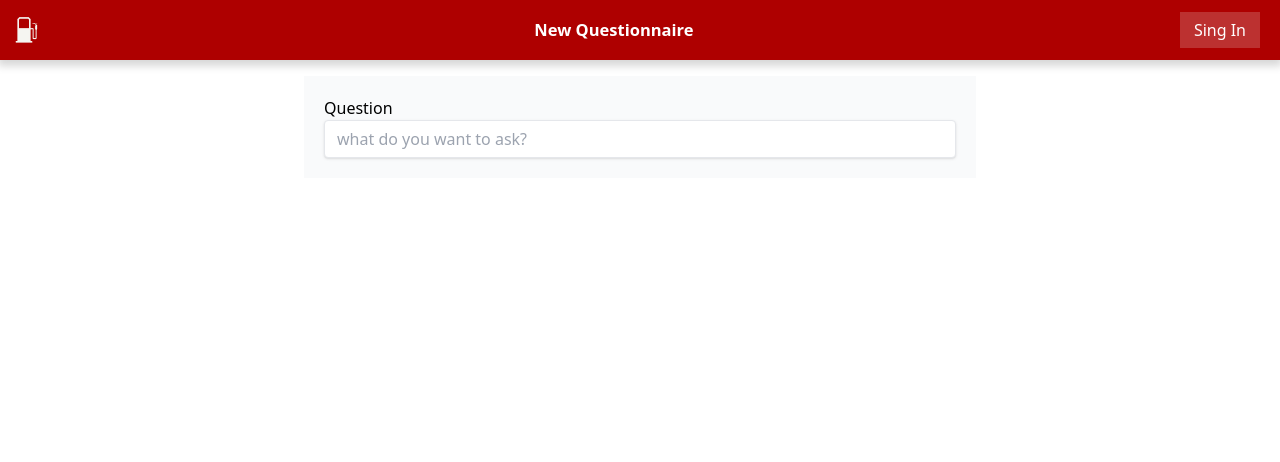
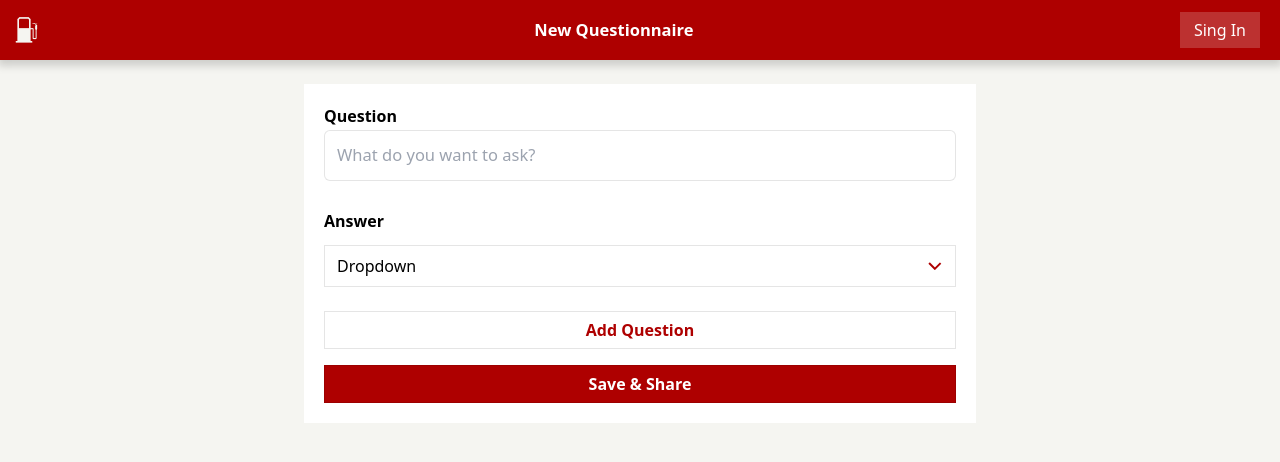
Before and after one commit to Hassan-154/fueled-practice-codeSync, a React (Vite) app: page /home in a window 1280 px wide. Shown: the top 462 px of the page. Built offline with nearby package versions, Linux system fonts and the light colour scheme.

Commit message:
worked on fueled task

```diff
--- a/package.json
+++ b/package.json
@@ -12,7 +12,8 @@
   "dependencies": {
     "react": "^18.2.0",
     "react-dom": "^18.2.0",
-    "react-router-dom": "^6.18.0"
+    "react-router-dom": "^6.18.0",
+    "tailwind-variants": "^0.1.18"
   },
   "devDependencies": {
     "@types/react": "^18.2.15",
--- /dev/null
+++ b/src/components/Button.jsx
@@ -0,0 +1,8 @@
+import React from 'react';
+
+const Button = ({ customClass, children }) => {
+
+  return <button className={`w-full outline-none py-1.5 font-semibold border border-input ${customClass}`}>{children}</button>;
+};
+
+export default Button;
--- /dev/null
+++ b/src/components/Input.jsx
@@ -0,0 +1,20 @@
+import React from 'react';
+
+const Input = ({ customClass, placeholder }) => {
+  // const baseStyle = {
+  //   border: '1px solid rgba(0, 0, 0, 0.10)',
+  //   width: '100%',
+  //   padding: '12px',
+  //   outline: 'none',
+  //   fontSize: '16.5px',
+  //   fontWeight: '400',
+  //   borderRadius: '8px',
+  // };
+
+  // Merge the base style with the passed-in style using spread operator
+  // const mergedStyle = { ...baseStyle, ...style };
+
+  return <input className={`w-full outline-none text-input-text font-normal border border-input rounded-md ${customClass}`} placeholder={placeholder} />;
+};
+
+export default Input;
--- /dev/null
+++ b/src/components/NavbarMenu.jsx
@@ -0,0 +1,39 @@
+import React, { useState } from 'react';
+import icon from '../assets/icons/icon-chevron-left.png'
+import Input from './Input';
+const NavbarMenu = (props) => {
+  const [isMenuOpen, setMenuOpen] = useState(false);
+  const [selectedItem, setSelectedItem] = useState(null);
+
+  const toggleMenu = () => {
+    setMenuOpen(!isMenuOpen);
+  };
+
+  const handleItemClick = (item) => {
+    console.log(`Selected: ${item}`);
+    setSelectedItem(item);
+    setMenuOpen(false);
+  };
+
+  return (
+    <div className="relative">
+      <div className="flex justify-between items-center cursor-pointer py-2 px-3 border border-input text-black" onClick={toggleMenu}>
+        <div>{selectedItem || 'Dropdown'}</div>
+        <div><img className='w-auto' src={icon}/></div>
+      </div>
+      {isMenuOpen && <div className="">
+      {
+      props.items.map((item) => (
+      <div key={item} className="cursor-pointer" onClick={() => handleItemClick(item)}>
+      <ul>
+        <li className='font-normal border border-input py-2 px-3 mt-3'>{item}</li>
+      </ul>
+    </div>
+      ))
+      }
+      </div>}
+    </div>
+  );
+};
+
+export default NavbarMenu;
--- a/src/components/Placeholder.jsx
+++ /dev/null
@@ -1,12 +0,0 @@
-import React from 'react'
-
-function Placeholder() {
-  return (
-   <div className='flex flex-col'>
-      <label>Question</label>
-      <input className='shadow appearance-none border rounded w-full py-2 px-3 text-gray-700 leading-tight focus:outline-none focus:shadow-outline' placeholder='what do you want to ask?'></input>
-   </div>
-  )
-}
-
-export default Placeholder
--- a/src/index.css
+++ b/src/index.css
@@ -1,8 +1,9 @@
-*{
+body{
     margin: 0;
     padding: 0;
     list-style: none;
     text-decoration: none;
+    background: var(--Fueled-White, #F5F5F1);
 }
 @tailwind base;
 @tailwind components;
--- a/src/page/Home.jsx
+++ b/src/page/Home.jsx
@@ -1,10 +1,17 @@
 import React from 'react'
-import Placeholder from '../components/Placeholder'
-
+import Input from '../components/Input'
+import NavbarMenu from '../components/NavbarMenu'
+import Button from '../components/Button';
 function Home() {
+  const menuItems = ['Short Answer', 'Paragraph', 'Checkboxes', 'Multiple Choice'];
   return (
-    <div className='bg-gray-50 p-5 max-w-2xl mx-auto mt-4'>
-    <Placeholder/>
+    <div className='max-w-2xl mx-auto p-5 mt-6 bg-white'>
+    <h1 className='pb-0.5 font-semibold'>Question</h1>
+    <Input customClass={'p-input'} placeholder='What do you want to ask?'></Input>
+    <h1 className='pt-7 pb-3 font-semibold'>Answer</h1>
+    <NavbarMenu items={menuItems} />
+    <Button customClass={'text-Fueled-Red mt-6'}>Add Question</Button>
+    <Button customClass={'text-white bg-Fueled-Red mt-4'}>Save & Share</Button>
     </div>
   )
 }
--- a/tailwind.config.js
+++ b/tailwind.config.js
@@ -6,15 +6,26 @@ export default {
   ],
   theme: {
     extend: {
+      colors: {
+        'Fueled-Red': 'var(--Fueled-Red, #AE0000)',
+      },
+      spacing: {
+        'input': '12px',
+      },
+      borderColor: {
+        'input': 'rgba(0, 0, 0, 0.10)',
+      },
       backgroundColor: {
       'Fueled-Red': 'var(--Fueled-Red, #AE0000)',
-      'header-button' : 'rgba(245, 245, 241, 0.20)'
+      'header-button' : 'rgba(245, 245, 241, 0.20)',
+      'main-background':'var(--Fueled-White, #F5F5F1)'
     },
     boxShadow: {
       'box': '0px 4px 8px 2px rgba(0, 0, 0, 0.16)',
     },
      fontSize: {
         'headerHeading': '16.5px',
+        'input-text': '16.5px',
      }
     },
   },
```
Also changed, not shown: src/assets/icons/icon-chevron-left.png (added), 1 other file (tests, documents, lock files or other folders).
